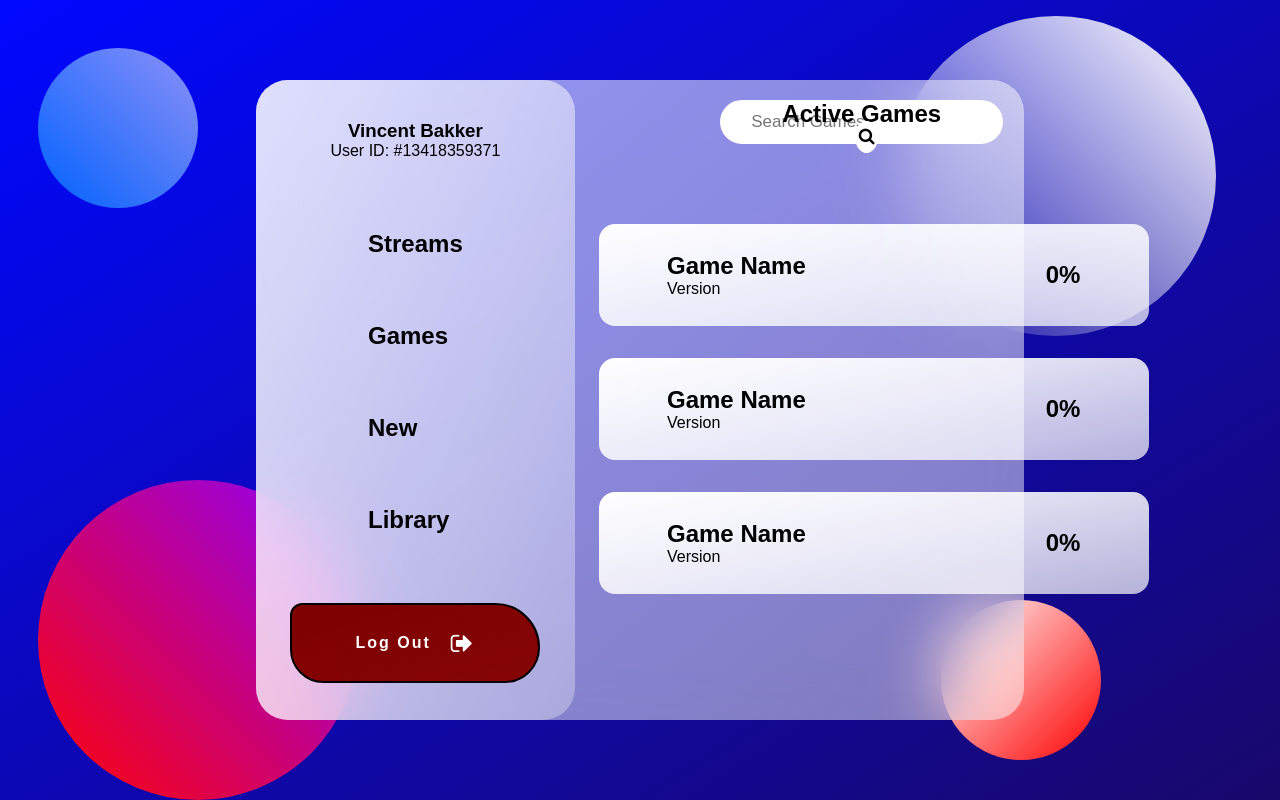
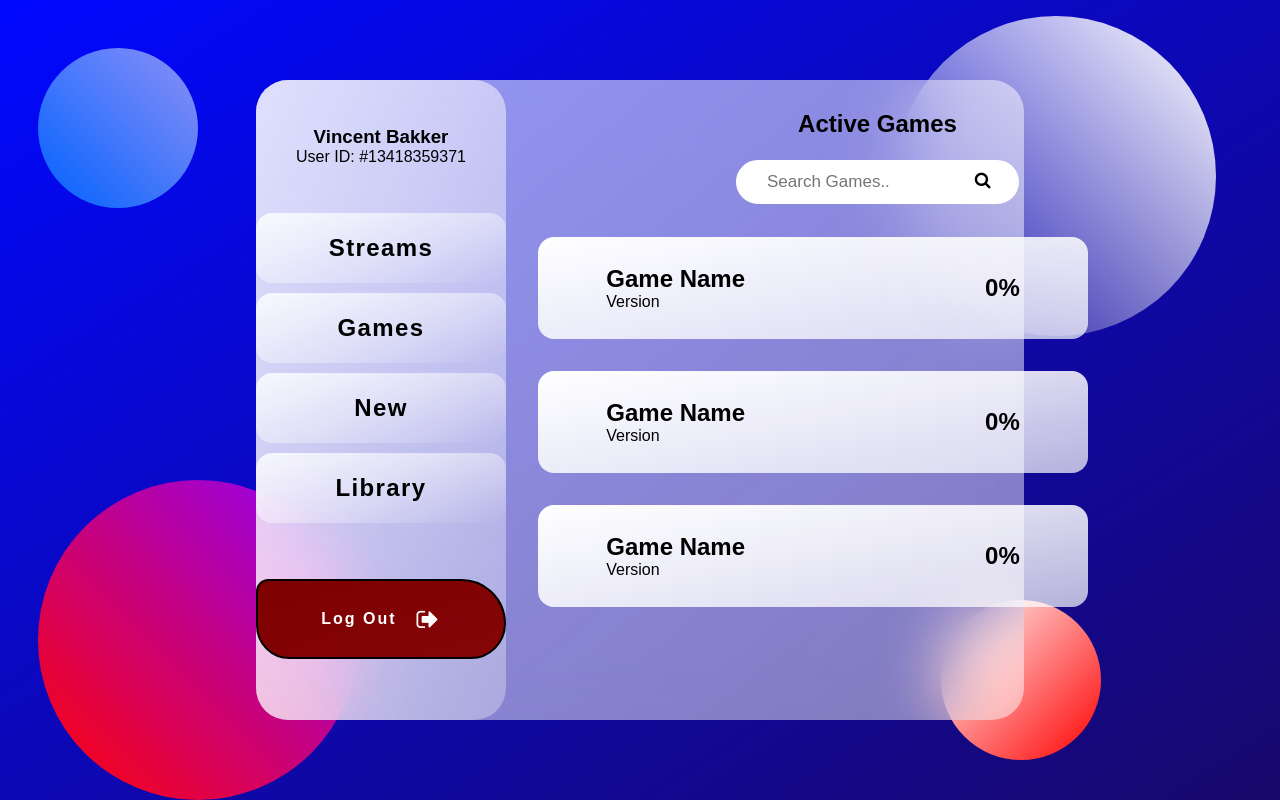
Before and after one commit to AechyAechisAeching/Explorer-app, a plain HTML site: page Code/index.html in a window 1280 px wide. Drawn offline with Linux system fonts and the light colour scheme.

Commit message:
Menu Buttons

```diff
--- a/Code/index.html
+++ b/Code/index.html
@@ -16,27 +16,28 @@
         <section class="glass">
           <div class="dashboard">
             <div class="user">
-              <img src="#" alt="">
+              <!-- <img src="#" alt=""> -->
               <h3>Vincent Bakker</h3>
               <p>User ID: #13418359371</p>
             </div>
             <div class="links">
-              <div class="link">
-                <img src="#" alt="">
-                <h2>Streams</h2>
-              </div>
-              <div class="link">
-                <img src="#" alt="">
-                <h2>Games</h2>
-              </div>
-              <div class="link">
-                <img src="#" alt="">
-                <h2>New</h2>
-              </div>
-              <div class="link">
-                <img src="#" alt="">
-                <h2>Library</h2>
-              </div>
+              <div class="streams">
+              <a href="#" class="button"><h2>Streams</h2>
+                </a>
+             </div>
+             <div class="gamelink">
+                <a href="#" class="button"><h2>Games</h2>
+              </a>
+             </div>
+             <div class="new">
+             <a href="#" class="button">
+              <h2>New</h2>
+             </a>
+            </div>
+              <div class="library">
+              <a href="#" class="button"><h2>Library</h2>
+              </a>
+            </div>
             </div>
             <div class="Log">
               <a href="#" class="btn">
@@ -47,7 +48,7 @@
           </div>
           <div class="games">
             <div class="status">
-              <h1 style="position:absolute; top: 20px;">Active Games</h1>
+              <h1 style="position:absolute; top: -50px; color: black;">Active Games</h1>
               <div class="searchbar">
                 <form class="example">
                  <!-- action="action_page.php" -->
--- a/Code/style.css
+++ b/Code/style.css
@@ -116,14 +116,42 @@ rgb(0, 98, 255)
   );
   border-radius: 2rem;
 }
-.link {
+
+.button {
+  color: #000000;
+  letter-spacing: 1.4px;
   display: flex;
-  margin: 2rem 0rem;
-  padding: 1rem 5rem;
+  justify-content: center;
   align-items: center;
+  background: linear-gradient(
+    to right bottom,
+    rgba(255, 255, 255, 0.838),
+    rgba(255, 255, 255, 0)
+  );
+  border-radius: 1rem;
+  width: 250px;
+  height: 70px;
+  margin-bottom: 10px;
+  transition: 0.3s ease;
 }
-.link h2 {
-  padding: 0rem 2rem;
+
+.button:hover {
+  transform: scale(1.10);
+  color: #000000;
+  letter-spacing: 1.4px;
+  display: flex;
+  justify-content: center;
+  align-items: center;
+  background: linear-gradient(
+    to right bottom,
+    rgba(255, 255, 255, 0.838),
+    rgba(255, 255, 255, 0.132)
+  );
+  border-radius: 1rem;
+  width: 250px;
+  height: 70px;
+  margin-bottom: 10px;
+  border: 1px solid #000000;
 }
 
 .games {
@@ -164,6 +192,10 @@ rgb(0, 98, 255)
 
 /* GAMES */
 
+.cards {
+  margin-top: 27%;
+}
+
 .card1 {
   display: flex;
   margin-top: 5rem;
@@ -178,7 +210,7 @@ rgb(0, 98, 255)
   justify-content: center;
   transition: 0.3s ease;
   border-radius: 1rem;
-  margin-left: 1.5rem;
+  margin-left: 2rem;
 }
 
 .card2 {
@@ -195,7 +227,7 @@ rgb(0, 98, 255)
   justify-content: center;
   transition: 0.3s ease;
   border-radius: 1rem;
-  margin-left: 1.5rem;
+  margin-left: 2rem;
 }
 
 .card3 {
@@ -212,7 +244,7 @@ rgb(0, 98, 255)
   justify-content: center;
   transition: 0.3s ease;
   border-radius: 1rem;
-  margin-left: 1.5rem;
+  margin-left: 2rem;
 }
 
 .percentage {
@@ -248,7 +280,9 @@ rgb(0, 98, 255)
   display: flex;
   justify-content: center;
   align-items: center;
-  margin-top: 20px;
+  position: absolute;
+  left: 480px;
+  top: 80px;
 
 }
 form.example input[type=text] {
@@ -274,15 +308,15 @@ form.example button {
   border-radius: 50%;
   cursor: pointer;
   transition: 0.7s ease;
-  right: 19.0%;
-  top: 6.4%;
+  right: 13.0%;
+  top: 22%;
 
 }
 
 form.example button:hover {
-  background: #000000;
-  transform: scale(1.03);
-  color: white;
+
+  transform: scale(1.23);
+  color: rgb(0, 0, 0);
 }
 
 /* Clear floats */
```
